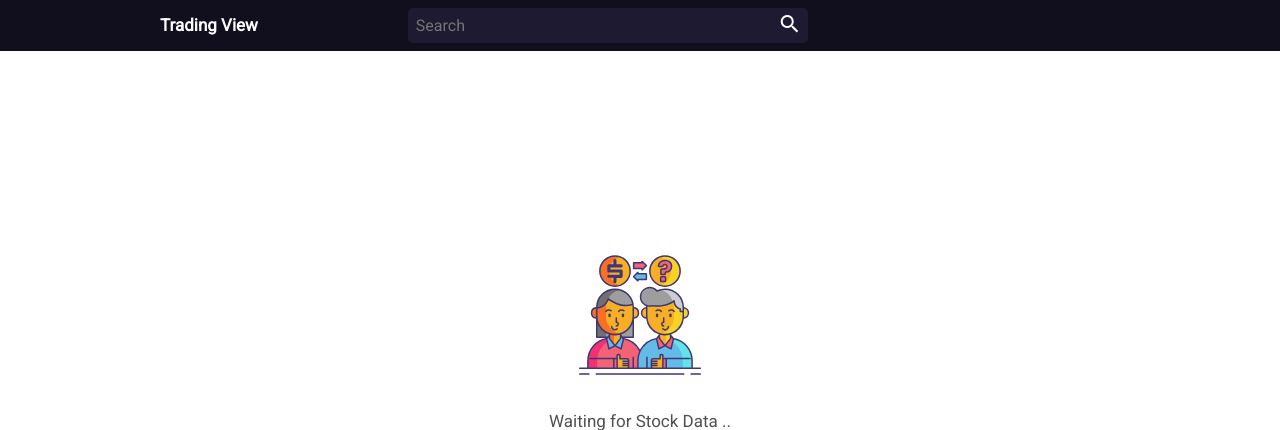
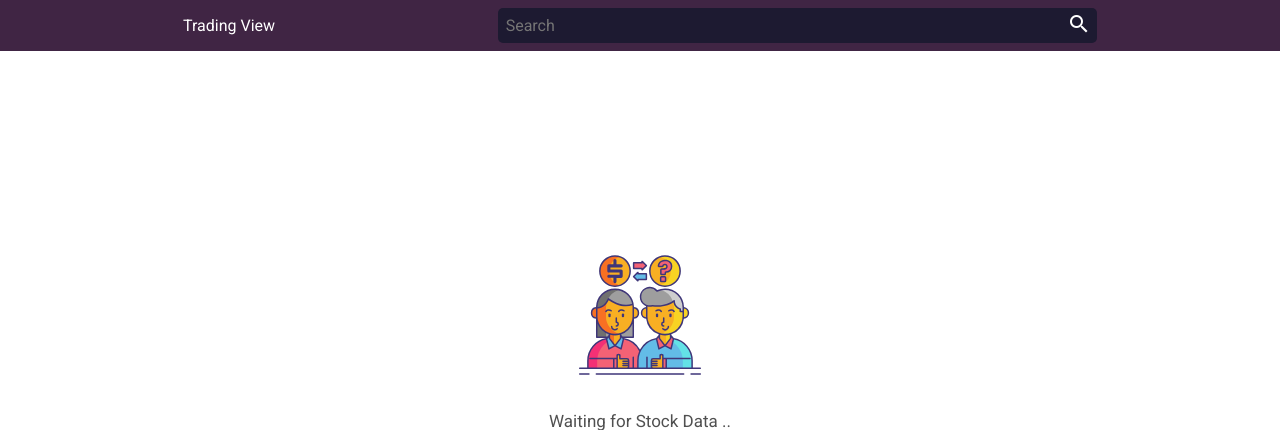
Before and after one commit to blaiseAI/stockviewer, a web app: file index.html in a window 1280 px wide. Shown: the part 74-504 px from the top of the page. Run offline with its HTML, style and script files only (its server is not run), Linux system fonts and the light colour scheme; some libraries are stand-ins or nearby versions.

Commit message:
added responsive properties on the homepage

```diff
--- a/css/_form.scss
+++ b/css/_form.scss
@@ -1,26 +1,16 @@
-$bgcolor: rgb(17, 15, 29);
+$bgcolor: rgb(64, 37, 68);
 $inputbgcolor: #1D1A31;
 $primaryText: #fff;
 form {
+    display: flex;
     background: $bgcolor;
     color: $primaryText;
 }
 
-.form-nav {
+.input {
     display: flex;
+    justify-content: space-between;
     align-items: center;
-    padding: 0.5rem;
-    p {
-        color: $primaryText;
-        font-weight: 700;
-    }
-}
-
-.input {
-    width: 400px;
-    display: flex;
-    align-items: center;
-    margin-left: 150px;
     border-radius: 5px;
     background: $inputbgcolor;
 }
@@ -40,7 +30,6 @@ label {
 input {
     border: none;
     background: none;
-    width: 400px;
     outline: none;
     padding: 0.5rem;
     color: $primaryText;
--- a/css/style.css
+++ b/css/style.css
@@ -1,4 +1,3 @@
-@import url(https://fonts.googleapis.com/css?family=Roboto);
 @import url(https://fonts.googleapis.com/css?family=Roboto);
 html, body, div, span, applet, object, iframe,
 h1, h2, h3, h4, h5, h6, p, blockquote, pre,
@@ -285,34 +284,23 @@ header h1 {
 }
 
 form {
-  background: #110f1d;
+  display: -webkit-box;
+  display: -ms-flexbox;
+  display: flex;
+  background: #402544;
   color: #fff;
 }
 
-.form-nav {
+.input {
   display: -webkit-box;
   display: -ms-flexbox;
   display: flex;
+  -webkit-box-pack: justify;
+      -ms-flex-pack: justify;
+          justify-content: space-between;
   -webkit-box-align: center;
       -ms-flex-align: center;
           align-items: center;
-  padding: 0.5rem;
-}
-
-.form-nav p {
-  color: #fff;
-  font-weight: 700;
-}
-
-.input {
-  width: 400px;
-  display: -webkit-box;
-  display: -ms-flexbox;
-  display: flex;
-  -webkit-box-align: center;
-      -ms-flex-align: center;
-          align-items: center;
-  margin-left: 150px;
   border-radius: 5px;
   background: #1D1A31;
 }
@@ -332,19 +320,18 @@ label {
 input {
   border: none;
   background: none;
-  width: 400px;
   outline: none;
   padding: 0.5rem;
   color: #fff;
 }
 
+div.brand {
+  display: none;
+}
+
 .container {
   width: 960px;
   margin: 0 auto;
-}
-
-body {
-  font-family: Roboto, sans-serif;
 }
 
 .stock {
--- a/index.html
+++ b/index.html
@@ -9,6 +9,7 @@
 
     <link rel="manifest" href="site.webmanifest" />
     <!-- Place favicon.ico in the root directory -->
+    <link rel="stylesheet" href="https://stackpath.bootstrapcdn.com/bootstrap/4.3.1/css/bootstrap.min.css" integrity="sha384-ggOyR0iXCbMQv3Xipma34MD+dH/1fQ784/j6cY/iJTQUOhcWr7x9JvoRxT2MZw1T" crossorigin="anonymous">
     <link rel="stylesheet" href="css/style.css" />
     <link href="https://fonts.googleapis.com/icon?family=Material+Icons" rel="stylesheet">
 </head>
@@ -28,11 +29,13 @@
     <!-- Add your site or application content here -->
     <!-- Add your site or application content here -->
     <form class="frm symbol">
-        <div class="form-nav container">
-            <p>Trading View</p>
-            <div class="input">
-                <input type="text" id="symbol" name="symbol" placeholder="Search" autofocus/>
-                <button type="submit"><i class="material-icons">search</i></button>
+        <div class="row p-2 container d-flex align-items-center ">
+            <div class="col-12 col-md-4 brand d-sm-none d-md-block">Trading View</div>
+            <div class="col-12 col-md-8">
+                <div class="input">
+                    <input type="text" id="symbol" name="symbol" placeholder="Search" autofocus/>
+                    <button type="submit"><i class="material-icons">search</i></button>
+                </div>
             </div>
         </div>
     </form>
```
Also changed, not shown: 1 other file.
